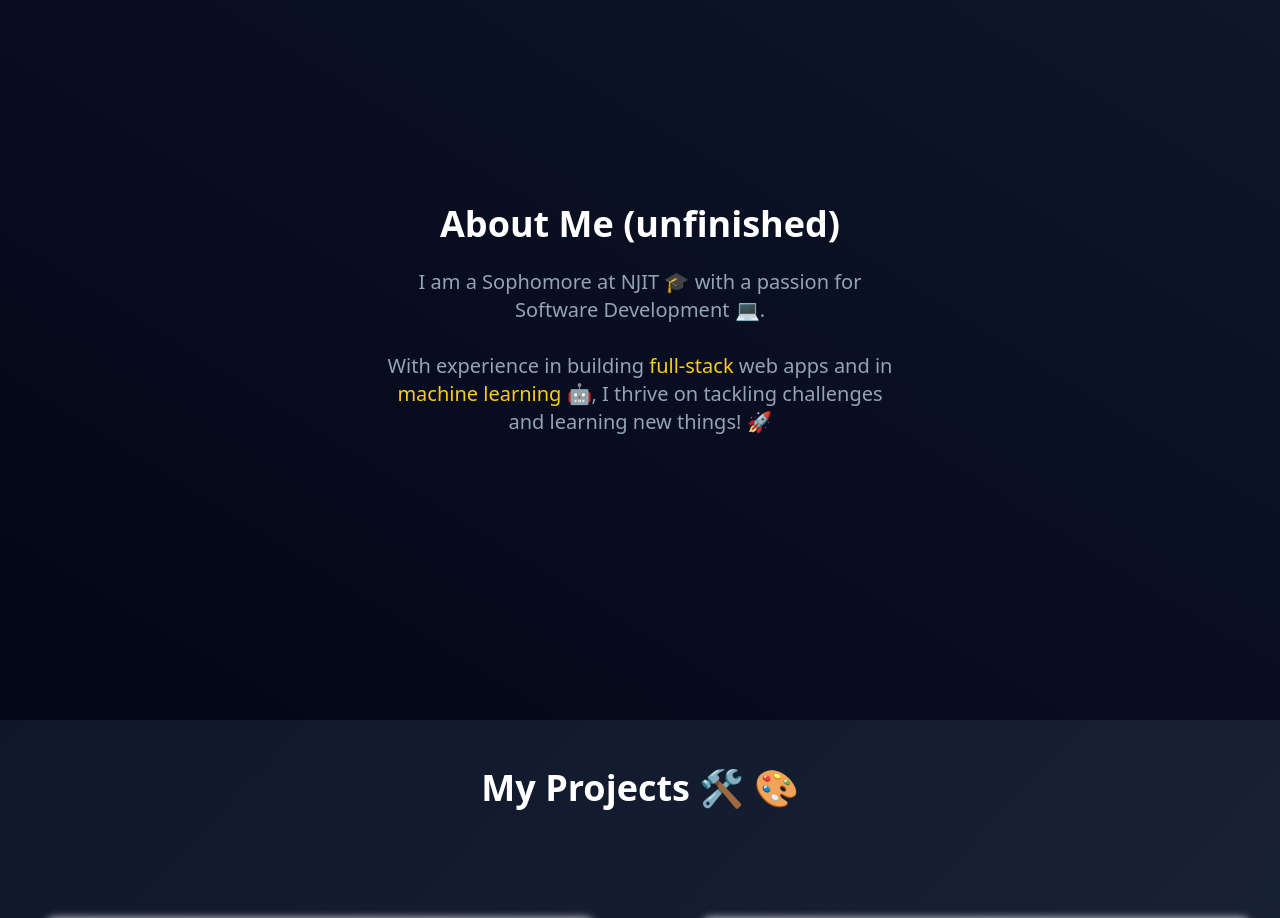
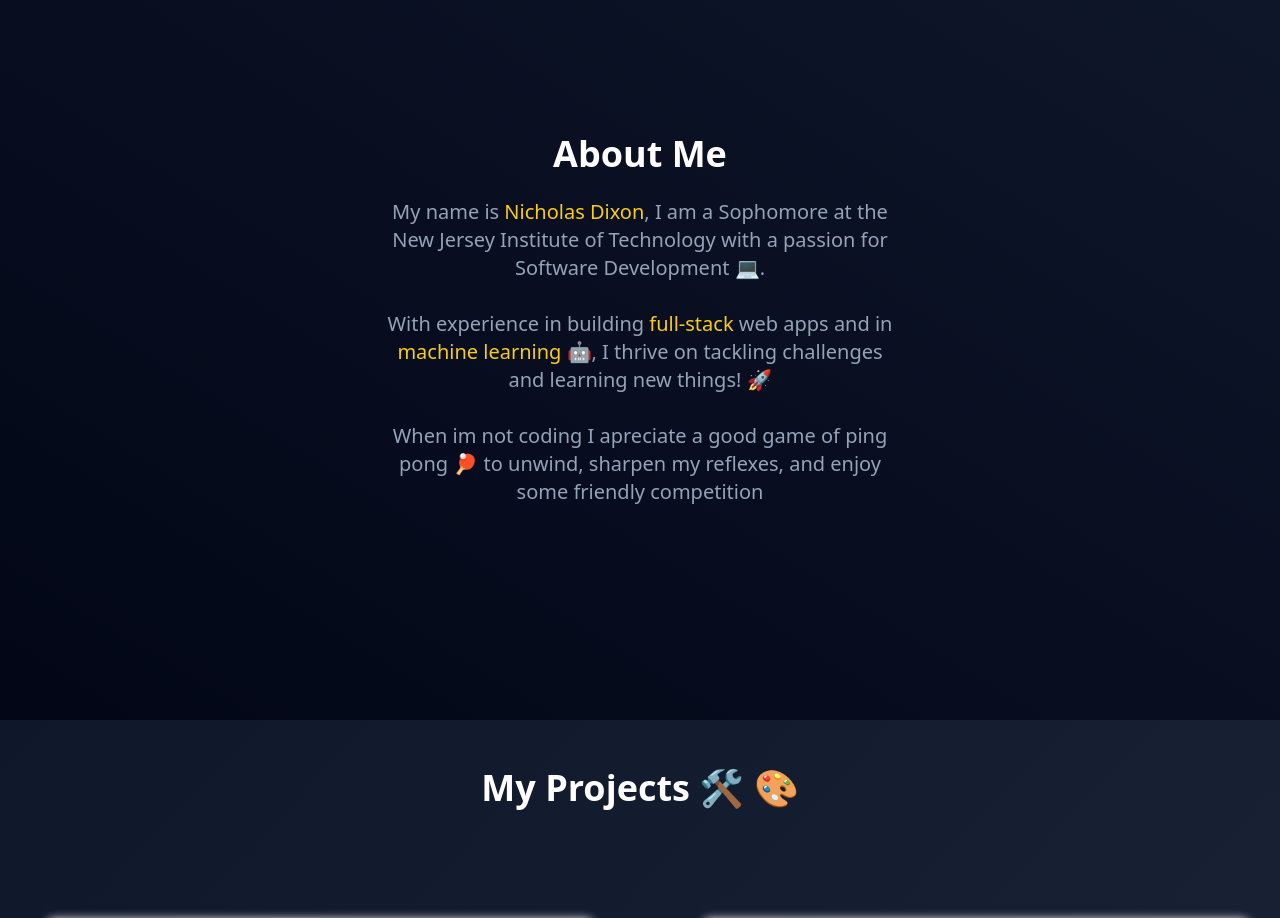
Before and after one commit to CoolCoder54323/Portfolio, a SvelteKit app: page / in a window 1280 px wide. Shown: the part 880-1798 px from the top of the page. Built offline with nearby package versions, Linux system fonts and the light colour scheme.

Commit message:
finished about paragraph

```diff
--- a/src/routes/about.svelte
+++ b/src/routes/about.svelte
@@ -1,10 +1,10 @@
 <div class=" bg-gradient-to-bl from-slate-900 to-slate-950 text-white p-4 text-center h-screen justify-center flex">
     <div class="mb-auto w-[32rem] mt-auto">
-        <h1 class="text-4xl font-bold  mb-6">About Me (unfinished)</h1>
+        <h1 class="text-4xl font-bold  mb-6">About Me</h1>
         <p class=" text-xl text-slate-400">
-            I am a Sophomore at NJIT 🎓 with a passion for Software Development 💻. <br><br>
+            My name is <span class="text-yellow-400">Nicholas Dixon</span>, I am a Sophomore at the New Jersey Institute of Technology with a passion for Software Development 💻. <br><br>
             With experience in building <span class="text-yellow-400">full-stack </span> web apps and in <span class="text-yellow-400">machine learning</span> 🤖, I thrive on tackling challenges and learning new things! 🚀
-
+            <br><br>When im not coding I apreciate a good game of ping pong 🏓 to unwind, sharpen my reflexes, and enjoy some friendly competition
         </p>
     </div>
 </div>
```
